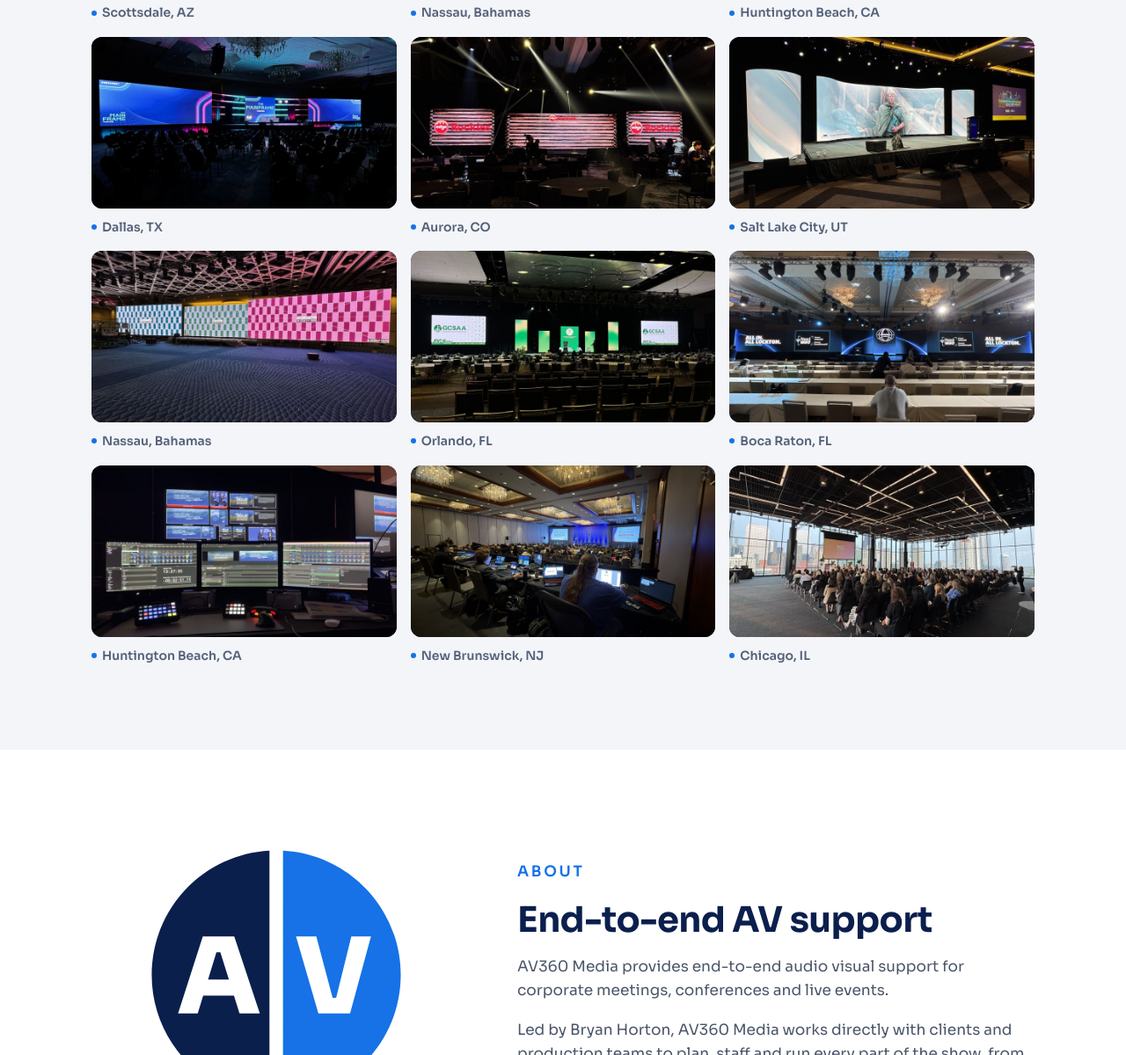
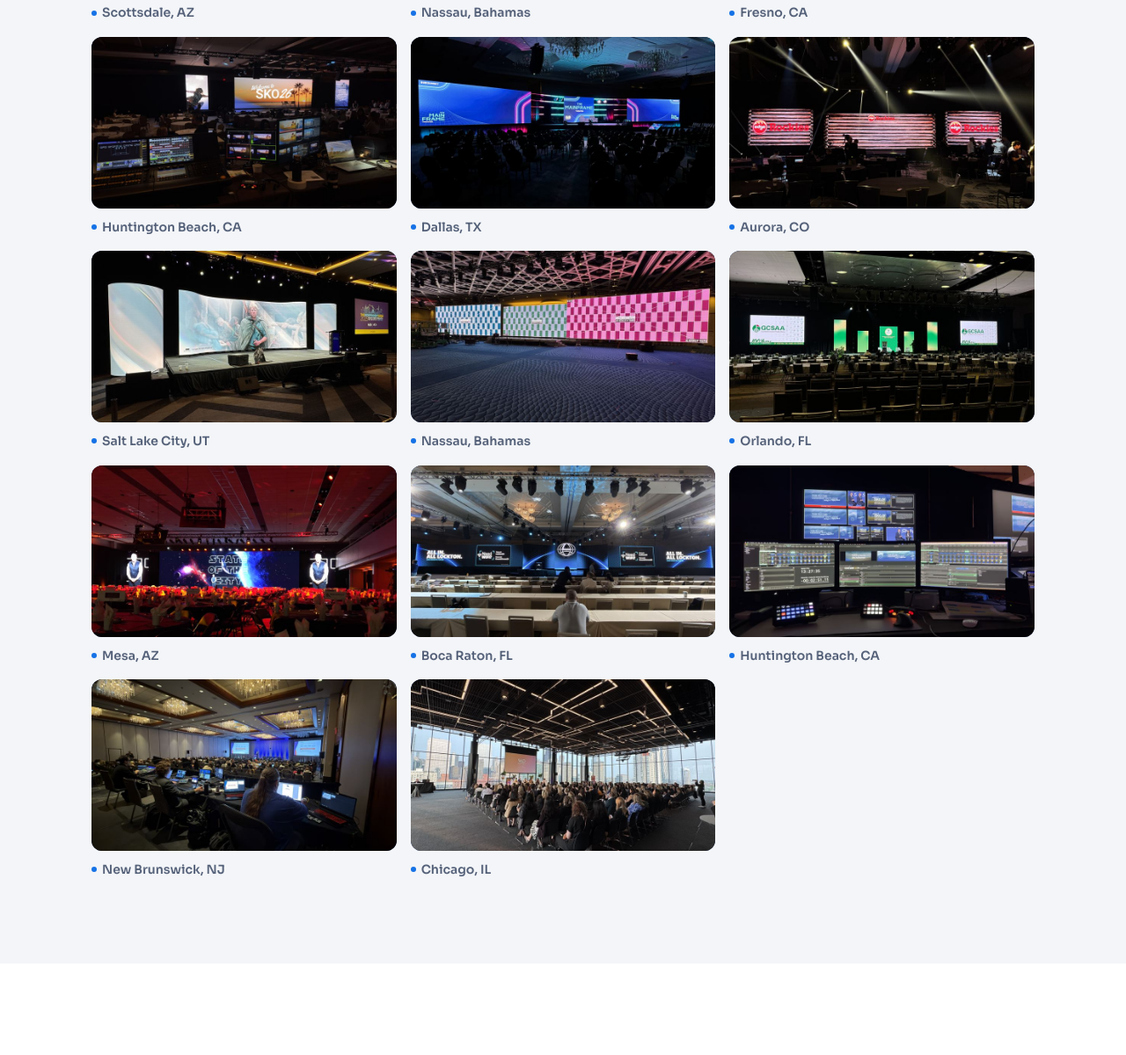
Before and after one commit to AV360Media/AV360Media.github.io, a plain HTML site: page index.html in a window 1280 px wide. Shown: the part 1733-2932 px from the top of the page at 88% size. Drawn offline with Linux system fonts and the light colour scheme.

Commit message:
Add Fresno and Mesa photos to the gallery
Co-Authored-By: Claude Opus 5.5 <noreply@anthropic.com>
Claude-Session: https://claude.ai/code/session_01Rb8nE7g2EXaNysF5SMT3zM

```diff
--- a/index.html
+++ b/index.html
@@ -195,16 +195,18 @@ footer .wrap{display:flex;justify-content:space-between;gap:16px;flex-wrap:wrap}
       <div class="gallery">
         <figure class="shot"><button type="button" data-i="0" aria-label="View larger: LED dance floor and video walls at an evening event"><img src="assets/work/work-01-sm.jpg" data-city="Scottsdale, AZ" data-full="assets/work/work-01.jpg" alt="LED dance floor and video walls at an evening event" loading="lazy" width="800" height="450"></button><figcaption>Scottsdale, AZ</figcaption></figure>
         <figure class="shot"><button type="button" data-i="1" aria-label="View larger: Stage with a center LED wall and side screens under colored ceiling lighting"><img src="assets/work/work-02-sm.jpg" data-city="Nassau, Bahamas" data-full="assets/work/work-02.jpg" alt="Stage with a center LED wall and side screens under colored ceiling lighting" loading="lazy" width="800" height="450"></button><figcaption>Nassau, Bahamas</figcaption></figure>
-        <figure class="shot"><button type="button" data-i="2" aria-label="View larger: Show control position with switcher and monitors facing the stage screen"><img src="assets/work/work-03-sm.jpg" data-city="Huntington Beach, CA" data-full="assets/work/work-03.jpg" alt="Show control position with switcher and monitors facing the stage screen" loading="lazy" width="800" height="450"></button><figcaption>Huntington Beach, CA</figcaption></figure>
-        <figure class="shot"><button type="button" data-i="3" aria-label="View larger: Wide LED wall stage in a dark ballroom"><img src="assets/work/work-04-sm.jpg" data-city="Dallas, TX" data-full="assets/work/work-04.jpg" alt="Wide LED wall stage in a dark ballroom" loading="lazy" width="800" height="450"></button><figcaption>Dallas, TX</figcaption></figure>
-        <figure class="shot"><button type="button" data-i="4" aria-label="View larger: Three LED walls with moving light beams over a gala room"><img src="assets/work/work-05-sm.jpg" data-city="Aurora, CO" data-full="assets/work/work-05.jpg" alt="Three LED walls with moving light beams over a gala room" loading="lazy" width="800" height="450"></button><figcaption>Aurora, CO</figcaption></figure>
-        <figure class="shot"><button type="button" data-i="5" aria-label="View larger: Curved projection screens on a ballroom stage"><img src="assets/work/work-06-sm.jpg" data-city="Salt Lake City, UT" data-full="assets/work/work-06.jpg" alt="Curved projection screens on a ballroom stage" loading="lazy" width="800" height="450"></button><figcaption>Salt Lake City, UT</figcaption></figure>
-        <figure class="shot"><button type="button" data-i="6" aria-label="View larger: Long LED wall spanning a ballroom"><img src="assets/work/work-07-sm.jpg" data-city="Nassau, Bahamas" data-full="assets/work/work-07.jpg" alt="Long LED wall spanning a ballroom" loading="lazy" width="800" height="450"></button><figcaption>Nassau, Bahamas</figcaption></figure>
-        <figure class="shot"><button type="button" data-i="7" aria-label="View larger: General session with a center stage and side screens"><img src="assets/work/work-08-sm.jpg" data-city="Orlando, FL" data-full="assets/work/work-08.jpg" alt="General session with a center stage and side screens" loading="lazy" width="800" height="450"></button><figcaption>Orlando, FL</figcaption></figure>
-        <figure class="shot"><button type="button" data-i="8" aria-label="View larger: General session with an LED wall and overhead lighting rig"><img src="assets/work/work-09-sm.jpg" data-city="Boca Raton, FL" data-full="assets/work/work-09.jpg" alt="General session with an LED wall and overhead lighting rig" loading="lazy" width="800" height="450"></button><figcaption>Boca Raton, FL</figcaption></figure>
-        <figure class="shot"><button type="button" data-i="9" aria-label="View larger: Video operator desk with multiviewers and playback system"><img src="assets/work/work-10-sm.jpg" data-city="Huntington Beach, CA" data-full="assets/work/work-10.jpg" alt="Video operator desk with multiviewers and playback system" loading="lazy" width="800" height="450"></button><figcaption>Huntington Beach, CA</figcaption></figure>
-        <figure class="shot"><button type="button" data-i="10" aria-label="View larger: Tech table at the back of a full general session"><img src="assets/work/work-11-sm.jpg" data-city="New Brunswick, NJ" data-full="assets/work/work-11.jpg" alt="Tech table at the back of a full general session" loading="lazy" width="800" height="450"></button><figcaption>New Brunswick, NJ</figcaption></figure>
-        <figure class="shot"><button type="button" data-i="11" aria-label="View larger: Presentation in a glass-walled event space with city views"><img src="assets/work/work-12-sm.jpg" data-city="Chicago, IL" data-full="assets/work/work-12.jpg" alt="Presentation in a glass-walled event space with city views" loading="lazy" width="800" height="450"></button><figcaption>Chicago, IL</figcaption></figure>
+        <figure class="shot"><button type="button" data-i="2" aria-label="View larger: Arena concert stage with line arrays and an LED screen"><img src="assets/work/work-13-sm.jpg" data-city="Fresno, CA" data-full="assets/work/work-13.jpg" alt="Arena concert stage with line arrays and an LED screen" loading="lazy" width="800" height="450"></button><figcaption>Fresno, CA</figcaption></figure>
+        <figure class="shot"><button type="button" data-i="3" aria-label="View larger: Show control position with switcher and monitors facing the stage screen"><img src="assets/work/work-03-sm.jpg" data-city="Huntington Beach, CA" data-full="assets/work/work-03.jpg" alt="Show control position with switcher and monitors facing the stage screen" loading="lazy" width="800" height="450"></button><figcaption>Huntington Beach, CA</figcaption></figure>
+        <figure class="shot"><button type="button" data-i="4" aria-label="View larger: Wide LED wall stage in a dark ballroom"><img src="assets/work/work-04-sm.jpg" data-city="Dallas, TX" data-full="assets/work/work-04.jpg" alt="Wide LED wall stage in a dark ballroom" loading="lazy" width="800" height="450"></button><figcaption>Dallas, TX</figcaption></figure>
+        <figure class="shot"><button type="button" data-i="5" aria-label="View larger: Three LED walls with moving light beams over a gala room"><img src="assets/work/work-05-sm.jpg" data-city="Aurora, CO" data-full="assets/work/work-05.jpg" alt="Three LED walls with moving light beams over a gala room" loading="lazy" width="800" height="450"></button><figcaption>Aurora, CO</figcaption></figure>
+        <figure class="shot"><button type="button" data-i="6" aria-label="View larger: Curved projection screens on a ballroom stage"><img src="assets/work/work-06-sm.jpg" data-city="Salt Lake City, UT" data-full="assets/work/work-06.jpg" alt="Curved projection screens on a ballroom stage" loading="lazy" width="800" height="450"></button><figcaption>Salt Lake City, UT</figcaption></figure>
+        <figure class="shot"><button type="button" data-i="7" aria-label="View larger: Long LED wall spanning a ballroom"><img src="assets/work/work-07-sm.jpg" data-city="Nassau, Bahamas" data-full="assets/work/work-07.jpg" alt="Long LED wall spanning a ballroom" loading="lazy" width="800" height="450"></button><figcaption>Nassau, Bahamas</figcaption></figure>
+        <figure class="shot"><button type="button" data-i="8" aria-label="View larger: General session with a center stage and side screens"><img src="assets/work/work-08-sm.jpg" data-city="Orlando, FL" data-full="assets/work/work-08.jpg" alt="General session with a center stage and side screens" loading="lazy" width="800" height="450"></button><figcaption>Orlando, FL</figcaption></figure>
+        <figure class="shot"><button type="button" data-i="9" aria-label="View larger: Gala ballroom with LED walls and IMAG screens"><img src="assets/work/work-14-sm.jpg" data-city="Mesa, AZ" data-full="assets/work/work-14.jpg" alt="Gala ballroom with LED walls and IMAG screens" loading="lazy" width="800" height="450"></button><figcaption>Mesa, AZ</figcaption></figure>
+        <figure class="shot"><button type="button" data-i="10" aria-label="View larger: General session with an LED wall and overhead lighting rig"><img src="assets/work/work-09-sm.jpg" data-city="Boca Raton, FL" data-full="assets/work/work-09.jpg" alt="General session with an LED wall and overhead lighting rig" loading="lazy" width="800" height="450"></button><figcaption>Boca Raton, FL</figcaption></figure>
+        <figure class="shot"><button type="button" data-i="11" aria-label="View larger: Video operator desk with multiviewers and playback system"><img src="assets/work/work-10-sm.jpg" data-city="Huntington Beach, CA" data-full="assets/work/work-10.jpg" alt="Video operator desk with multiviewers and playback system" loading="lazy" width="800" height="450"></button><figcaption>Huntington Beach, CA</figcaption></figure>
+        <figure class="shot"><button type="button" data-i="12" aria-label="View larger: Tech table at the back of a full general session"><img src="assets/work/work-11-sm.jpg" data-city="New Brunswick, NJ" data-full="assets/work/work-11.jpg" alt="Tech table at the back of a full general session" loading="lazy" width="800" height="450"></button><figcaption>New Brunswick, NJ</figcaption></figure>
+        <figure class="shot"><button type="button" data-i="13" aria-label="View larger: Presentation in a glass-walled event space with city views"><img src="assets/work/work-12-sm.jpg" data-city="Chicago, IL" data-full="assets/work/work-12.jpg" alt="Presentation in a glass-walled event space with city views" loading="lazy" width="800" height="450"></button><figcaption>Chicago, IL</figcaption></figure>
       </div>
     </div>
   </section>
```
Also changed, not shown: assets/work/work-13-sm.jpg (added), assets/work/work-13.jpg (added), assets/work/work-14-sm.jpg (added), assets/work/work-14.jpg (added).
